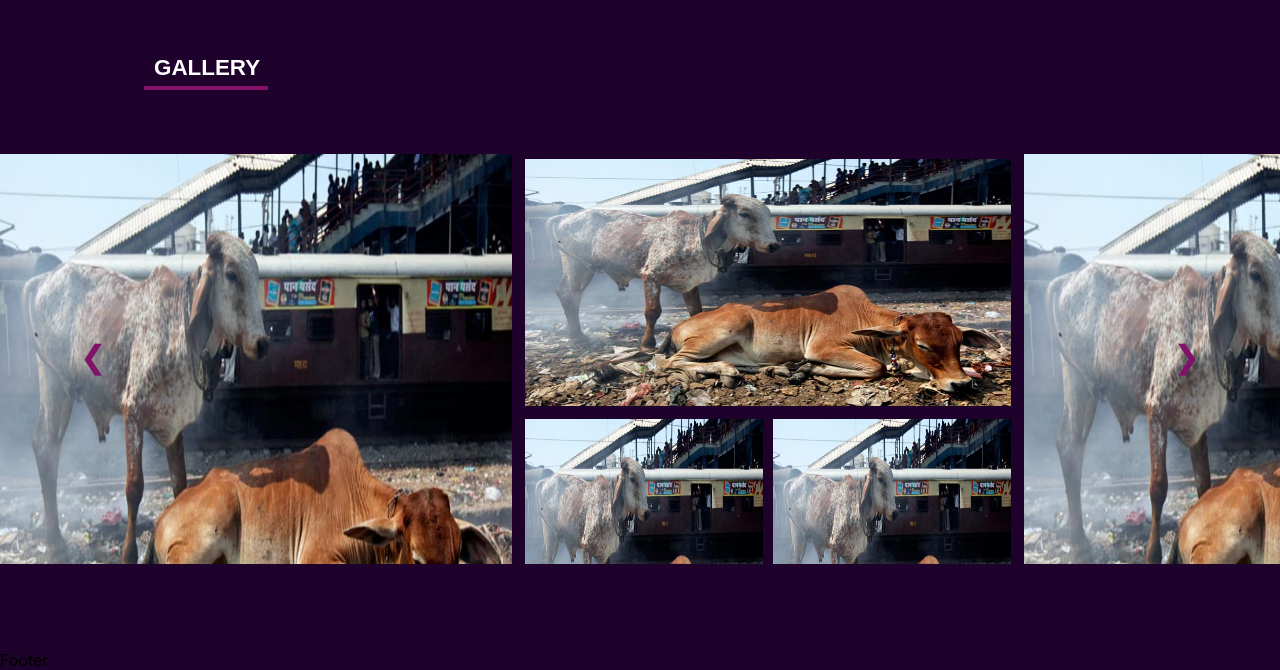
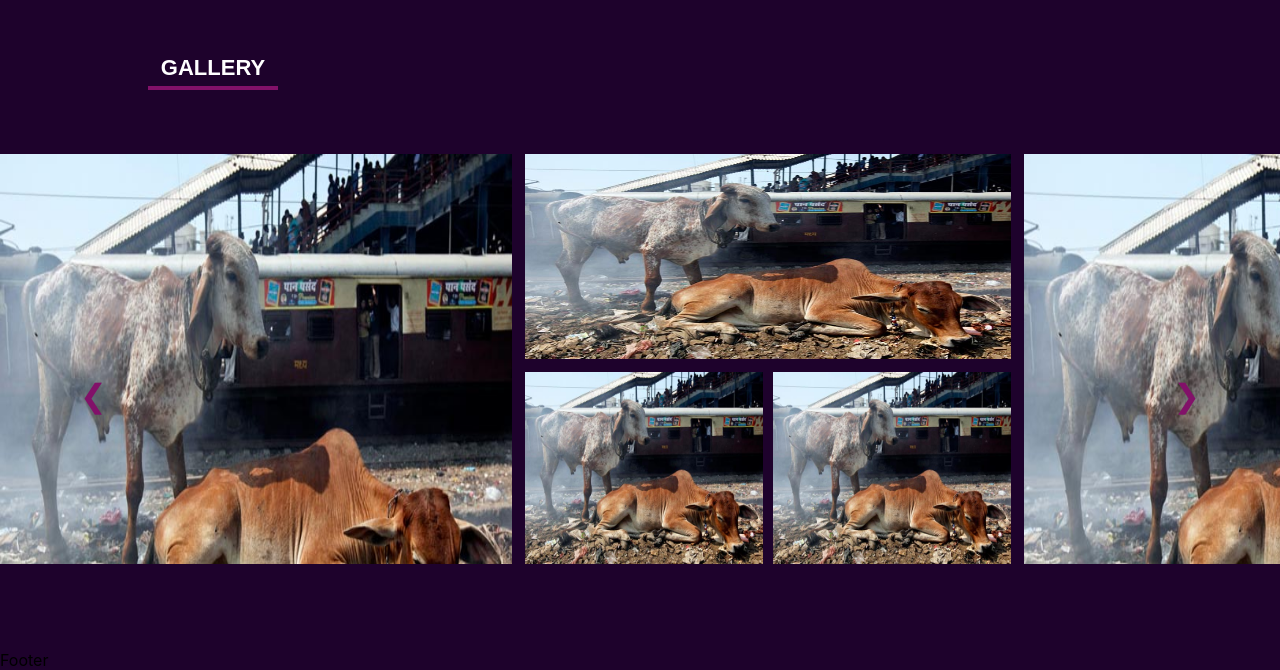
Before and after one commit to kreiva-iiitv/keriva-frontend-2020, a React (Create React App) app: page / in a window 1280 px wide. Shown: the part 1496-2166 px from the top of the page. Built offline with nearby package versions, Linux system fonts and the light colour scheme.

Commit message:
gallery buttons fixed

```diff
--- a/src/Container/Gallery/gallery.css
+++ b/src/Container/Gallery/gallery.css
@@ -2,23 +2,25 @@
 
 .prev  {
     position: absolute;
-    top: 48%;
+    top: 327px;
     color: #821169;
     background: transparent;
     font-size: 2rem;
     margin-left: 80px;
     border: 0px;
+    outline: none;
 }
 
   .next{
     position: absolute;
-    top: 48%;
+    top: 327px;
     color: #821169;
     background: transparent;
     font-size: 2rem;
     margin-right: 80px;
     border: 0px;
     right: 0;
+    outline: none;
   }
 
 
@@ -47,17 +49,17 @@
 
 
 .GalleryHead{
-    width: 6.5rem;
+    width: 110px;
     text-align: center;
     color: white;
     font-family: Arial, Helvetica, sans-serif;
     font-weight: 600;
-    font-size: 1.4rem;
+    font-size: 22px;
     text-transform: uppercase;
-    margin-left: 9rem;
+    margin-left: 148px;
     padding: 5px 10px;
     border-bottom: 4px solid #821169 ;
-    margin-bottom: 4rem;
+    margin-bottom: 64px;
 }
 
 .midContainer{
@@ -65,19 +67,14 @@
     flex-flow: column;
     justify-content: center;
     align-items: center;
-    height: 539px;
+    height: 100%;
     width: 95%;
     box-sizing: border-box;
-    /* padding: 20px; */
     margin:0 auto;
-    /* margin-right: 20px; */
-    /* box-sizing: border-box; */
-    /* padding: 10px; */
 }
 
 .upper{
-    height: 247px;
-
+    height: 50%;
     width: 100%;
     object-fit: cover;
     display: flex;
@@ -89,7 +86,7 @@
 }
 
 .lower1{
-    height: 268px;
+    height: 100%;
     width: 49%;
     object-fit: cover;
     display: flex;
```
